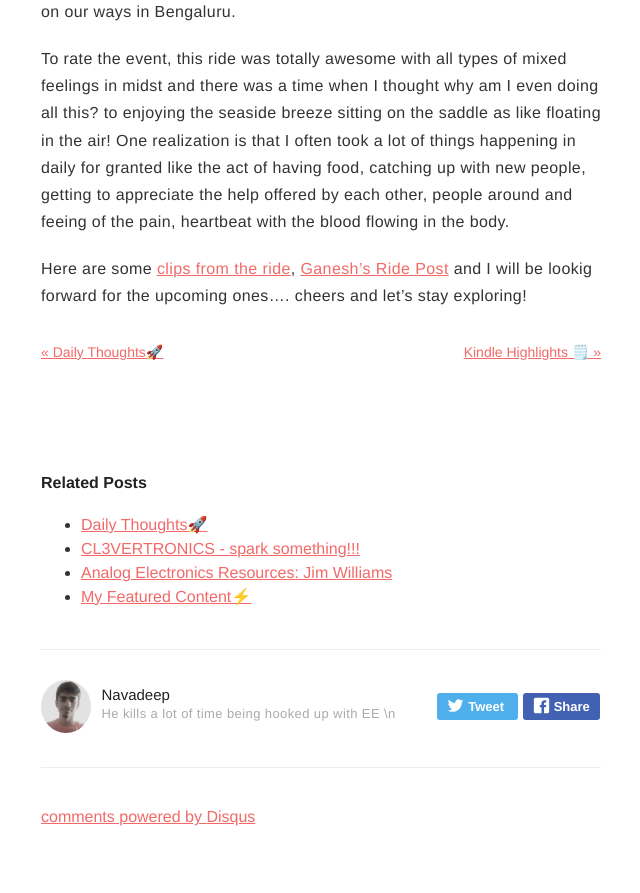
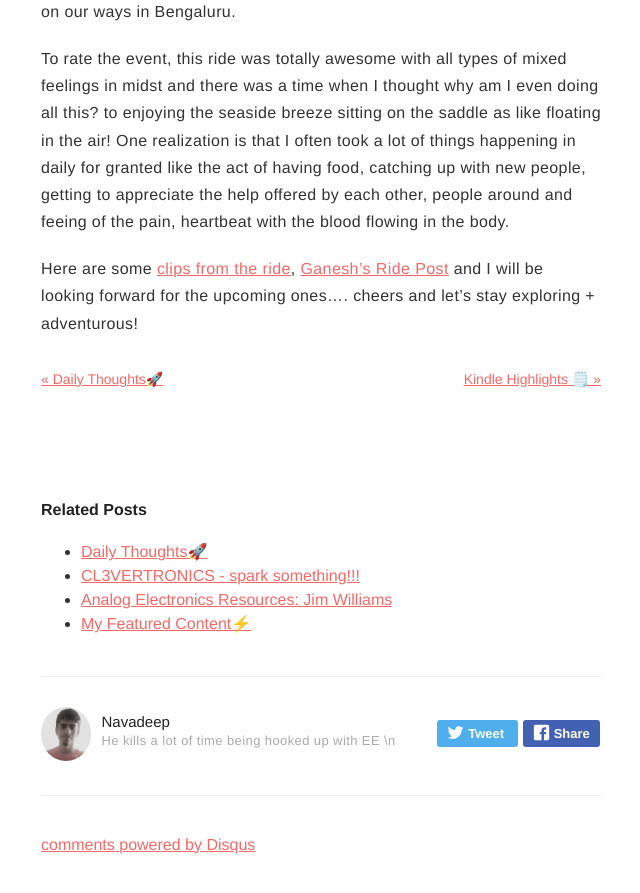
Before and after one commit to ngu25/ngu25.github.io, a Jekyll site: the page built from _posts/2023-08-19-iday-ride-tn.markdown, in a window 1280 px wide and 900 px high, scrolled down 4162 px. Shown: the top 893 px of the window, without its empty margins (319-959 px from the left). Built offline with Jekyll 4.4.1, drawn with Linux system fonts in a browser that asks for light colours; comment, search, counter and statistics services are not loaded.

Commit message:
test commit

```diff
--- a/_posts/2023-08-19-iday-ride-tn.markdown
+++ b/_posts/2023-08-19-iday-ride-tn.markdown
@@ -42,4 +42,4 @@ Good Morning Guys! Says Gana - moments after Ganesh's alarm beeps up. Got ready
 
 To rate the event, this ride was totally awesome with all types of mixed feelings in midst and there was a time when I thought why am I even doing all this? to enjoying the seaside breeze sitting on the saddle as like floating in the air! One realization is that I often took a lot of things happening in daily for granted like the act of having food, catching up with new people, getting to appreciate the help offered by each other, people around and feeing of the pain, heartbeat with the blood flowing in the body.
 
-Here are some [clips from the ride](https://photos.app.goo.gl/yZKoJaJhasRBjEtS8), [Ganesh's Ride Post](https://www.linkedin.com/feed/update/urn:li:activity:7099476155170254848?utm_source=share&utm_medium=member_desktop) and I will be lookig forward for the upcoming ones.... cheers and let's stay exploring!
+Here are some [clips from the ride](https://photos.app.goo.gl/yZKoJaJhasRBjEtS8), [Ganesh's Ride Post](https://www.linkedin.com/feed/update/urn:li:activity:7099476155170254848) and I will be looking forward for the upcoming ones.... cheers and let's stay exploring + adventurous!
```
